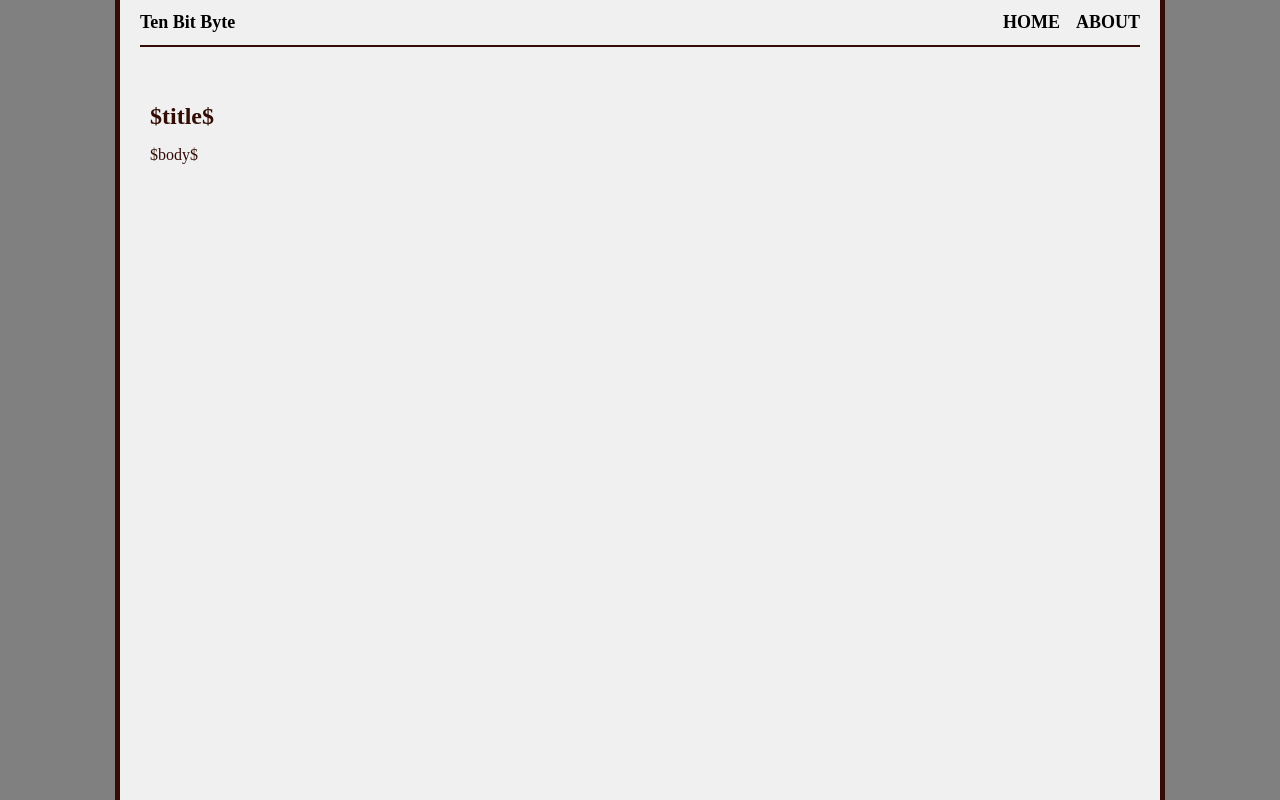
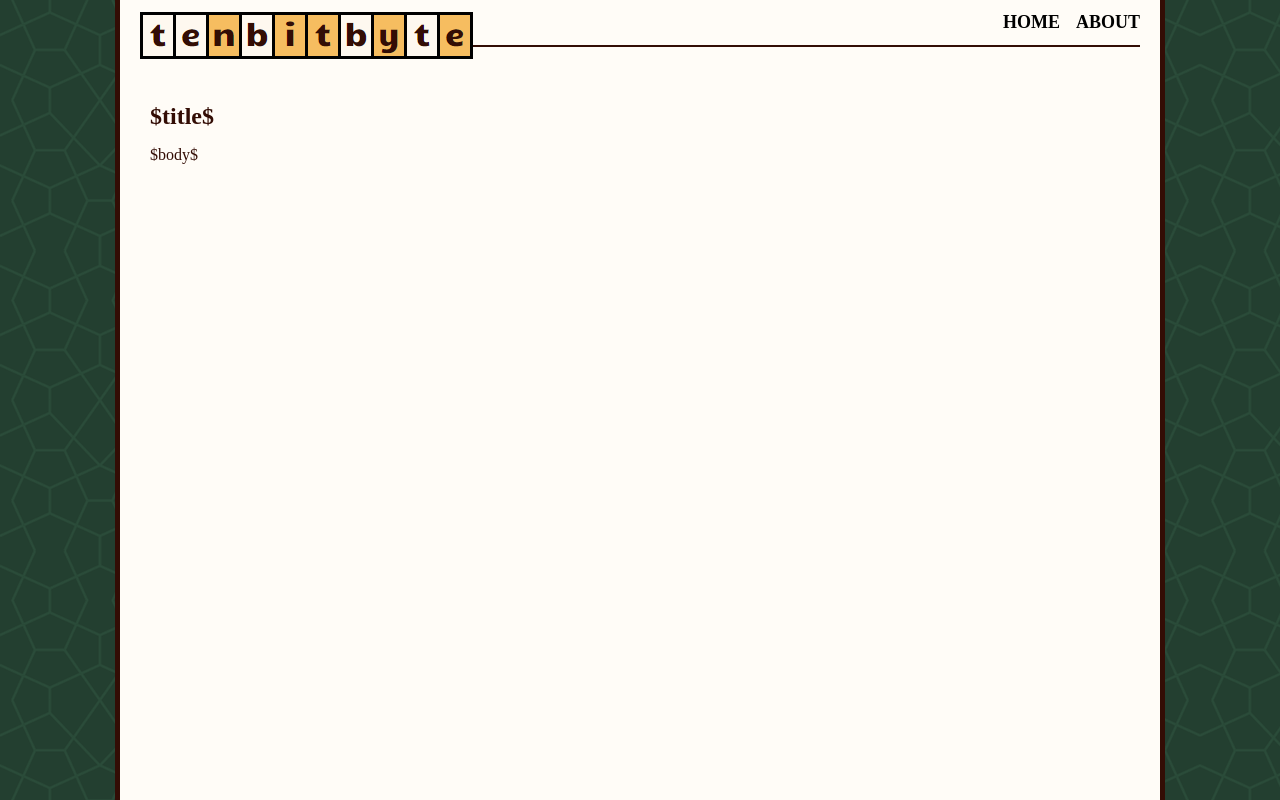
Before and after one commit to thanosqr/tenbitbyte.hakyll, a plain HTML site: page templates/default.html in a window 1280 px wide. Drawn offline with Linux system fonts and the light colour scheme.

Commit message:
[M] Update theme

```diff
--- a/css/default.css
+++ b/css/default.css
@@ -1,6 +1,17 @@
 html {
     background-color: grey;
     height:100%;
+    background-image: url("/images/bg_green.png");
+    background-repeat: repeat;
+}
+
+a {
+color: #233f30;
+}
+
+
+a:visited {
+color: grey;
 }
 
 body {
@@ -8,12 +19,13 @@ body {
     font-size: 16px;
     margin: 0px auto 0px auto;
     width: 1000px;
-    background-color: #f0f0f0;
+    background-color: #fffCf7;
     min-height:100%;
     padding-left: 20px;
     padding-right: 20px;
     border-left: 5px solid #330d05;
     border-right: 5px solid #330d05;
+
 }
 
 div#content {
@@ -76,6 +88,6 @@ ul {
 }
 
 pre {
-background-color: rgb(0, 0, 0, 0.05);
+background-color: rgb(0, 0, 0, 0.08);
 padding: 5px;
 }
--- a/templates/default.html
+++ b/templates/default.html
@@ -10,7 +10,9 @@
     <body>
         <div id="header">
             <div id="logo">
-                <a href="/">Ten Bit Byte</a>
+                <a href="/">
+                    <img src="/images/tbb.png" alt="tenbitbyte">
+                </a>
             </div>
             <div id="navigation">
                 <a href="/">Home</a>
```
Also changed, not shown: images/bg_green.png (added), images/tbb.png (added).
